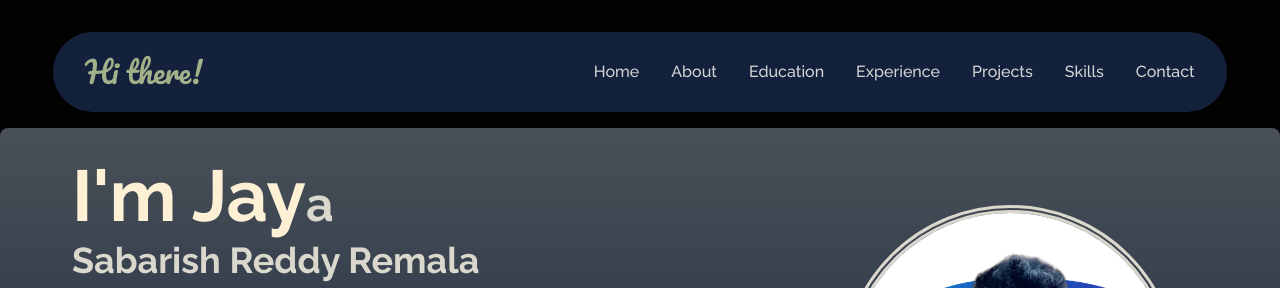
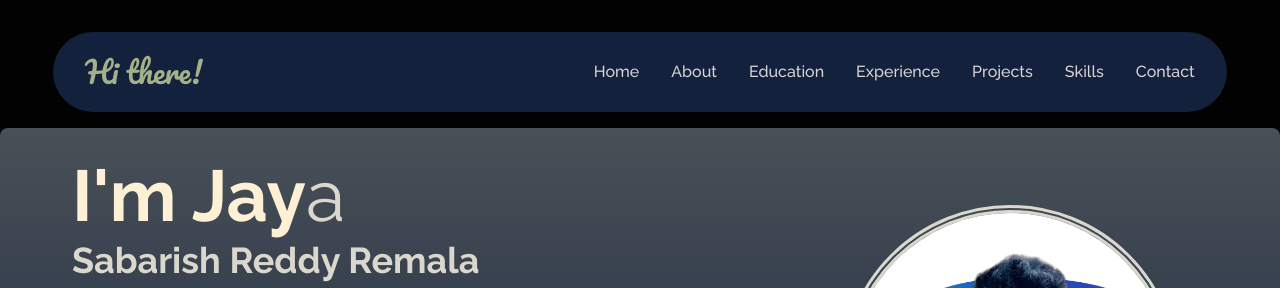
Before and after one commit to sabarishreddy99/myportfolio, a React (Create React App) app: page / in a window 1280 px wide. Shown: the top 288 px of the page. Built offline with nearby package versions, Linux system fonts and the light colour scheme.

Commit message:
changed letter 'a' font in Jaya

```diff
--- a/src/components/Home.jsx
+++ b/src/components/Home.jsx
@@ -41,7 +41,9 @@ const Home = () => {
         <div className="justify-center h-full md:w-2/3 mt-4 ml-8 md:ml-14 md:order-1 md:mt-0">
           <h2 className="text-4xl sm:text-7xl font-bold text-[#fdf0d5]">
             I'm Jay
-            <span className="text-2xl sm:text-5xl text-my-bg-color">a</span>
+            <span className="text-4xl sm:text-7xl font-normal text-my-bg-color">
+              a
+            </span>
           </h2>
           <h3 className="text-1xl sm:text-4xl font-bold mt-2 text-my-bg-color">
             Sabarish Reddy Remala
```
